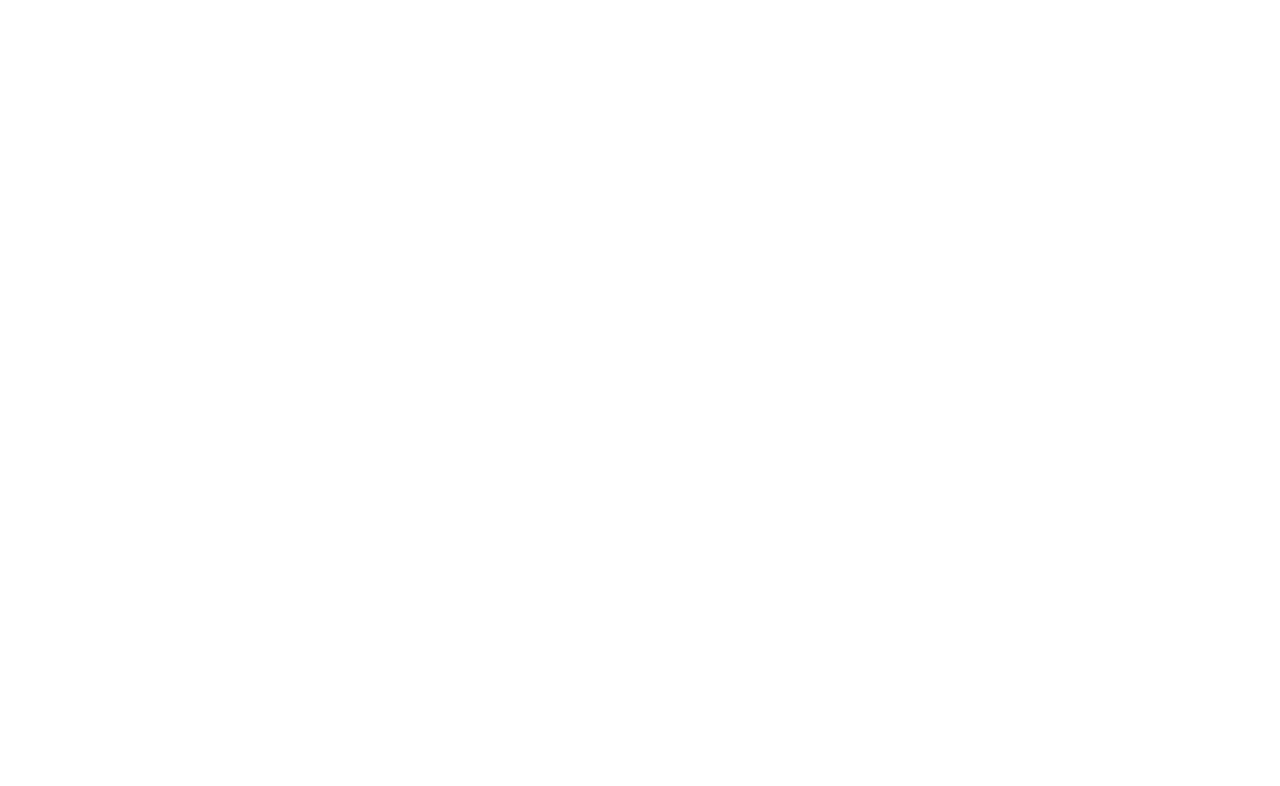
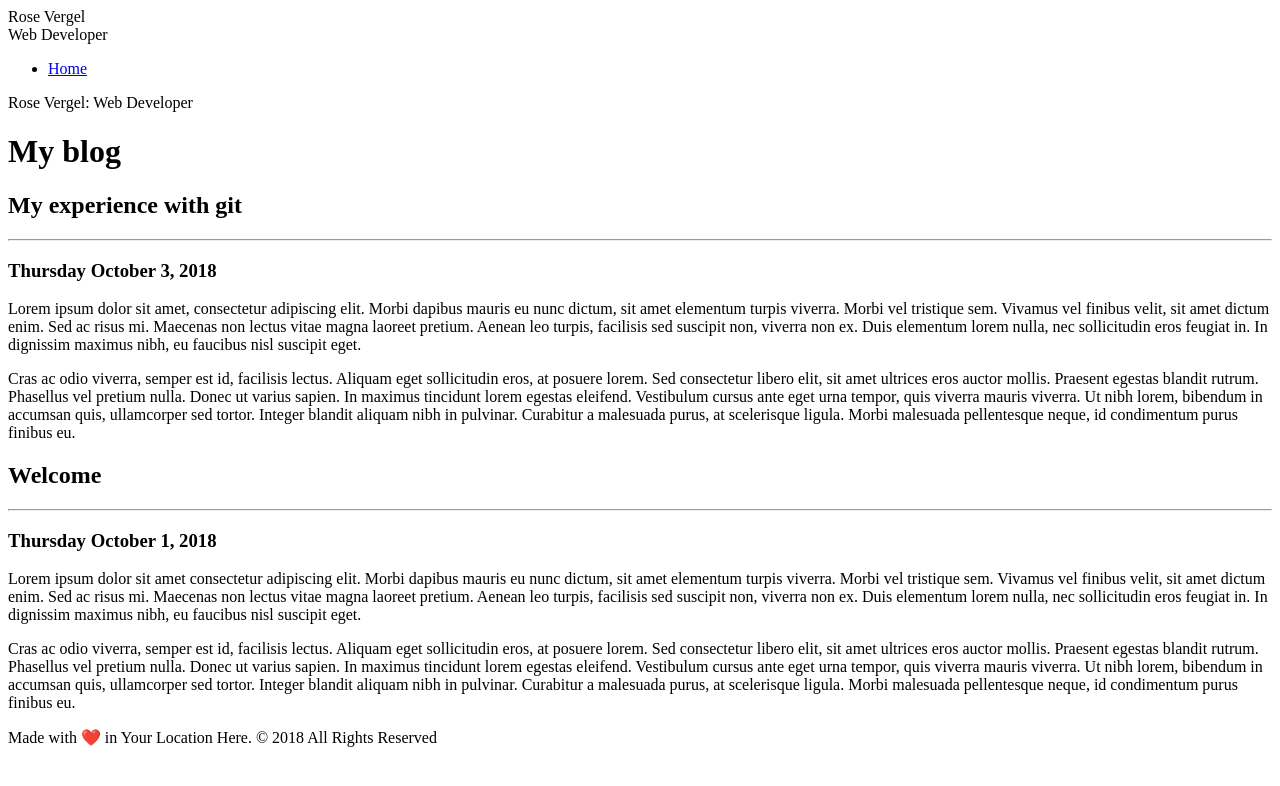
Before and after one commit to lialeon84/personal-blog, a plain HTML site: page index.html in a window 1280 px wide. Drawn offline with Linux system fonts and the light colour scheme.

Commit message:
Add required HTML elements to the blog page skeleton.

```diff
--- a/index.html
+++ b/index.html
@@ -1,11 +1,93 @@
+<!DOCTYPE html>
 <html lang="en">
-<head>
-  <meta charset="UTF-8">
-  <meta name="viewport" content="width=device-width, initial-scale=1.0">
-  <meta http-equiv="X-UA-Compatible" content="ie=edge">
-  <title>Rose Vergel - Web Developer</title>
-</head>
-<body>
+ <head>
+   <meta charset="UTF-8" />
+   <meta name="viewport" content="width=device-width, initial-scale=1.0" />
+   <meta http-equiv="X-UA-Compatible" content="ie=edge" />
+   <title>Rose Vergel - Web Developer</title>
+ </head>
+ <body>
+   <div class="parent">
+     <div class="wrapper">
+       <nav>
+         <div class="inner-wrap">
+           <div class="site-header">Rose Vergel</div>
+           <div class="site-subheader">Web Developer</div>
+           <ul class="site-navigation">
+             <li><a href="index.html">Home</a></li>
+           </ul>
+         </div>
+       </nav>
 
-</body>
+       <main>
+         <div class="menu">
+           <div class="menu-icon" id="sidebarCollapse">
+             <span class="mobile-header">Rose Vergel: Web Developer</span>
+           </div>
+         </div>
+
+         <h1>My blog</h1>
+         <article>
+           <h2>My experience with git</h2>
+           <hr />
+           <h3>Thursday October 3, 2018</h3>
+           <p>
+             Lorem ipsum dolor sit amet, consectetur adipiscing elit. Morbi
+             dapibus mauris eu nunc dictum, sit amet elementum turpis viverra.
+             Morbi vel tristique sem. Vivamus vel finibus velit, sit amet
+             dictum enim. Sed ac risus mi. Maecenas non lectus vitae magna
+             laoreet pretium. Aenean leo turpis, facilisis sed suscipit non,
+             viverra non ex. Duis elementum lorem nulla, nec sollicitudin eros
+             feugiat in. In dignissim maximus nibh, eu faucibus nisl suscipit
+             eget.
+           </p>
+           <p>
+             Cras ac odio viverra, semper est id, facilisis lectus. Aliquam
+             eget sollicitudin eros, at posuere lorem. Sed consectetur libero
+             elit, sit amet ultrices eros auctor mollis. Praesent egestas
+             blandit rutrum. Phasellus vel pretium nulla. Donec ut varius
+             sapien. In maximus tincidunt lorem egestas eleifend. Vestibulum
+             cursus ante eget urna tempor, quis viverra mauris viverra. Ut nibh
+             lorem, bibendum in accumsan quis, ullamcorper sed tortor. Integer
+             blandit aliquam nibh in pulvinar. Curabitur a malesuada purus, at
+             scelerisque ligula. Morbi malesuada pellentesque neque, id
+             condimentum purus finibus eu.
+           </p>
+         </article>
+
+         <article>
+           <h2>Welcome</h2>
+           <hr />
+           <h3>Thursday October 1, 2018</h3>
+           <p>
+             Lorem ipsum dolor sit amet consectetur adipiscing elit. Morbi
+             dapibus mauris eu nunc dictum, sit amet elementum turpis viverra.
+             Morbi vel tristique sem. Vivamus vel finibus velit, sit amet
+             dictum enim. Sed ac risus mi. Maecenas non lectus vitae magna
+             laoreet pretium. Aenean leo turpis, facilisis sed suscipit non,
+             viverra non ex. Duis elementum lorem nulla, nec sollicitudin eros
+             feugiat in. In dignissim maximus nibh, eu faucibus nisl suscipit
+             eget.
+           </p>
+           <p>
+             Cras ac odio viverra, semper est id, facilisis lectus. Aliquam
+             eget sollicitudin eros, at posuere lorem. Sed consectetur libero
+             elit, sit amet ultrices eros auctor mollis. Praesent egestas
+             blandit rutrum. Phasellus vel pretium nulla. Donec ut varius
+             sapien. In maximus tincidunt lorem egestas eleifend. Vestibulum
+             cursus ante eget urna tempor, quis viverra mauris viverra. Ut nibh
+             lorem, bibendum in accumsan quis, ullamcorper sed tortor. Integer
+             blandit aliquam nibh in pulvinar. Curabitur a malesuada purus, at
+             scelerisque ligula. Morbi malesuada pellentesque neque, id
+             condimentum purus finibus eu.
+           </p>
+         </article>
+
+         <footer>
+           Made with ❤️ in Your Location Here. © 2018 All Rights Reserved
+         </footer>
+       </main>
+     </div>
+   </div>
+ </body>
 </html>
```
